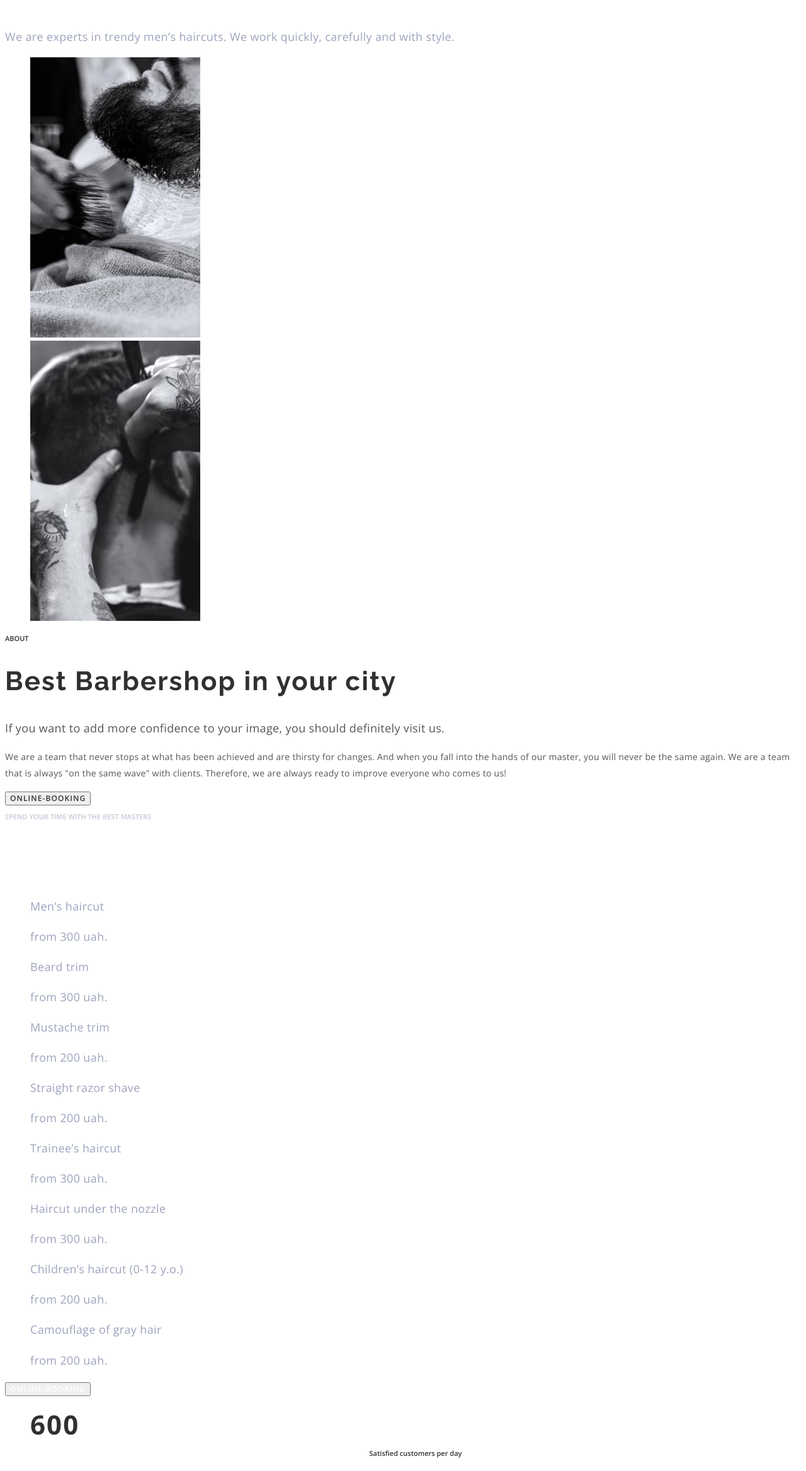
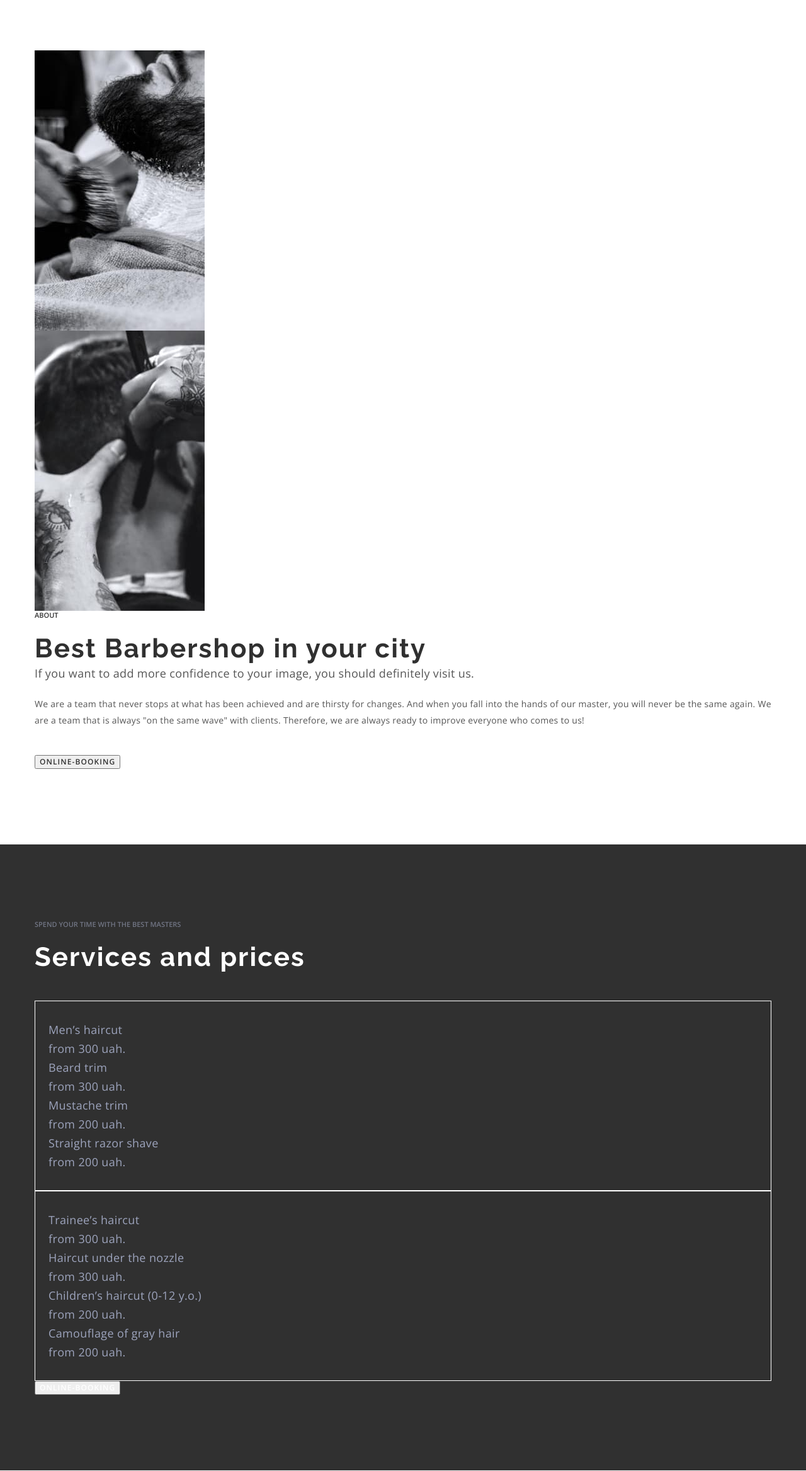
Before and after one commit to dmytro-liashok/barbershop-project, a plain HTML site: page index.html in a window 1280 px wide. Shown: the part 464-2800 px from the top of the page at 63% size. Drawn offline with nearby package versions, Linux system fonts and the light colour scheme.

Commit message:
first push

```diff
--- a/css/styles.css
+++ b/css/styles.css
@@ -7,8 +7,36 @@
   --accent-color: #ff6c00;
 }
 
+p,
+h1,
+h2,
+h3,
+h4,
+h5,
+h6 {
+  margin: 0;
+}
+
+ul {
+  margin: 0;
+  padding-left: 0;
+}
+
+img {
+  display: block;
+}
+
 body {
   font-family: "Open Sans", sans-serif;
+}
+
+.container {
+  width: 100%;
+  max-width: 1200px;
+  padding-left: 15px;
+  padding-right: 15px;
+  margin-left: auto;
+  margin-right: auto;
 }
 
 .link {
@@ -61,6 +89,8 @@ body {
 
 .header {
   background-color: gray;
+  padding-top: 32px;
+  padding-bottom: 32px;
 }
 .header-navigation {
 }
@@ -98,6 +128,7 @@ body {
 /*-----------------HERO-SECTION-------------*/
 
 .hero {
+  background-color: #ff6c00;
 }
 .hero-list {
 }
@@ -120,6 +151,7 @@ body {
 
 .hero-pre-title {
   color: rgba(157, 164, 189, 0.6);
+  margin-bottom: 20px;
 }
 .hero-title {
   font-family: "Raleway", sans-serif;
@@ -127,6 +159,7 @@ body {
   line-height: 1.18;
   letter-spacing: 0.05em;
   color: var(--main-title-color);
+  margin-bottom: 20px;
 }
 .hero-after-title {
   font-size: 18px;
@@ -138,6 +171,8 @@ body {
 /*-----------------ABOUT-SECTION-------------*/
 
 .about {
+  padding-top: 120px;
+  padding-bottom: 120px;
 }
 .about-list {
 }
@@ -148,6 +183,7 @@ body {
 }
 .about-pre-title {
   color: var(--second-title-color);
+  margin-bottom: 20px;
 }
 .about-title {
   color: #303030;
@@ -157,12 +193,14 @@ body {
   line-height: 1.67;
   letter-spacing: 0.02em;
   color: #555555;
+  margin-bottom: 20px;
 }
 .about-text {
   font-size: 14px;
   line-height: 1.86;
   letter-spacing: 0.02em;
   color: #555555;
+  margin-bottom: 42px;
 }
 .about-btn {
   color: #303030;
@@ -171,14 +209,21 @@ body {
 /*-----------------PRICES-SECTION-------------*/
 
 .prices {
+  background-color: #303030;
+  padding-top: 120px;
+  padding-bottom: 120px;
 }
 .prices-pre-title {
   color: rgba(157, 164, 189, 0.6);
+  margin-bottom: 20px;
 }
 .prices-title {
   color: var(--main-title-color);
+  margin-bottom: 44px;
 }
 .prices-list {
+  border: 1px solid #ffffff;
+  padding: 30px 21px;
 }
 .prices-item {
 }
@@ -195,14 +240,23 @@ body {
 /*-----------------BENEFITS-SECTION-------------*/
 
 .benefits {
+  margin-top: 120px;
+  margin-bottom: 120px;
 }
 .benefits-list {
+}
+.benefits-item {
+  width: 170px;
+  height: 133px;
+  padding: 20px 24px;
+  border: 1px solid #000;
 }
 .benefits-item > span {
   font-weight: 700;
   font-size: 42px;
   line-height: calc(57 / 42);
   text-align: center;
+  display: block;
   letter-spacing: 0.05em;
   color: #303030;
 }
@@ -215,9 +269,11 @@ body {
 }
 .benefits-pre-title {
   color: #303030;
+  margin-bottom: 20px;
 }
 .benefits-title {
   color: var(--second-title-color);
+  margin-bottom: 20px;
 }
 .benefits-after-title {
   font-size: 18px;
@@ -229,13 +285,17 @@ body {
 /*-----------------BARBERS-SECTION-------------*/
 
 .barbers {
+  padding-top: 120px;
+  padding-bottom: 120px;
 }
 .barbers-pre-title {
   color: #303030;
+  margin-bottom: 20px;
 }
 
 .barbers-title {
   colot: var(--second-title-color);
+  margin-bottom: 44px;
 }
 
 .barbers-list {
--- a/index.html
+++ b/index.html
@@ -10,11 +10,15 @@
   <link rel="preconnect" href="https://fonts.gstatic.com" crossorigin>
   <link href="https://fonts.googleapis.com/css2?family=Open+Sans:wght@400;600;700&family=Raleway:wght@700&display=swap"
     rel="stylesheet">
+  <link rel="stylesheet" href="https://cdnjs.cloudflare.com/ajax/libs/modern-normalize/1.1.0/modern-normalize.min.css"
+    integrity="sha512-wpPYUAdjBVSE4KJnH1VR1HeZfpl1ub8YT/NKx4PuQ5NmX2tKuGu6U/JRp5y+Y8XG2tV+wKQpNHVUX03MfMFn9Q=="
+    crossorigin="anonymous" referrerpolicy="no-referrer" />
   <link rel="stylesheet" href="./css/styles.css">
 </head>
 
 <body>
   <header class="header">
+    <div class="container">
       <nav class="header-navigation">
         <a href="" class="header-logo">
           <img src="./images/logo.svg" alt="site logo">
@@ -37,9 +41,11 @@
       </nav>
       <a class="header-tel link" href="tel:+380441111111">+38 044 111 11 11</a>
       <button class="header-btn btn" type="button">Online-booking</button>
+    </div>
   </header>
   <main>
     <section class="hero">
+      <div class="container">
         <ul class="hero-list list">
           <li class="hero-item">
             <a class="hero-link link" href="" target="_blank" rel="noopener noreferrer nofollow">Instagram</a>
@@ -54,8 +60,10 @@
           We are experts in trendy men’s haircuts.
           We work quickly, carefully and with style.
         </p>
+      </div>
     </section>
     <section class="about">
+      <div class="container">
         <ul class="about-list list">
           <li class="about-item">
             <img class="about-pic" src="./images/about-img-1.jpeg" alt="haircut process" width="270" height="445">
@@ -78,8 +86,10 @@
           everyone who comes to us!
         </p>
         <button class="about-btn btn" type="button">Online-booking</button>
+      </div>
     </section>
     <section class="prices">
+      <div class="container">
         <p class="prices-pre-title pre-title">Spend your time with the best masters</p>
         <h2 class="prices-title title">Services and prices</h2>
         <ul class="prices-list list">
@@ -119,8 +129,10 @@
           </li>
         </ul>
         <button class="prices-btn btn" type="button">Online-booking</button>
+      </div>
     </section>
     <section class="benefits">
+      <div class="container">
         <ul class="benefits-list list">
           <li class="benefits-item">
             <span>600</span>
@@ -145,8 +157,10 @@
           Only good things are said about us. But it's better to see and feel 1
           time than read 10 times.
         </p>
+      </div>
     </section>
     <section class="barbers" id="barbers">
+      <div class="container">
         <p class="barbers-pre-title pre-title">For true enjoyers of the atmosphere</p>
         <h2 class="barbers-title title">Our barbers</h2>
         <ul class="barbers-list list">
@@ -166,8 +180,10 @@
             <p class="barbers-item-text">Extreme Barber</p>
           </li>
         </ul>
+      </div>
     </section>
     <section class="gallegy">
+      <div class="container">
         <p class="gallery-pre-title pre-title">In Latin, "barba" means "beard"</p>
         <h2 class="visually-hidden">Gallery</h2>
         <ul class="gallery-list list">
@@ -180,6 +196,7 @@
           <li class="gallery-item"><img src="./images/gallery-4-min.jpg" alt="barbers-gallery" width="270" height="360">
           </li>
         </ul>
+      </div>
     </section>
   </main>
 </body>
```
Lines whose indentation alone changed are shown as unchanged.
